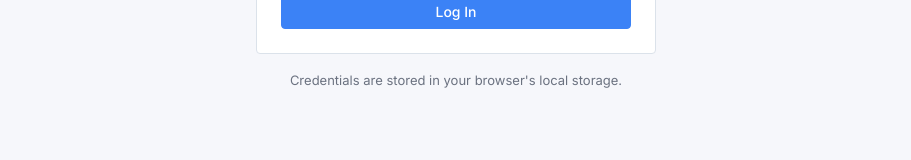
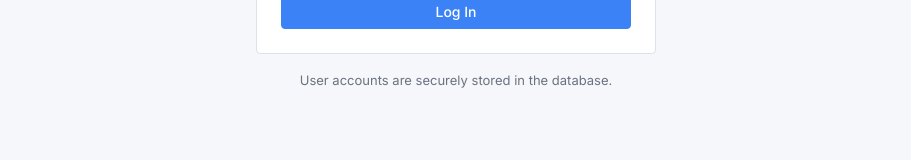
Before and after one commit to kristianodinaka/student-ai-decision-support, a React (Vite) app in the folder frontend/: page / in a window 1280 px wide. Shown: the part 478-638 px from the top of the page, without its empty margins (184-1095 px from the left). Built offline with nearby package versions, Linux system fonts and the light colour scheme.

Commit message:
Update login page message

```diff
--- a/frontend/src/App.jsx
+++ b/frontend/src/App.jsx
@@ -342,7 +342,7 @@ export default function App() {
               </form>
             </div>
             <p className="text-secondary text-small" style={{ textAlign: 'center', marginTop: '12px' }}>
-              Credentials are stored in your browser's local storage.
+                User accounts are securely stored in the database.
             </p>
           </div>
         )}
```
